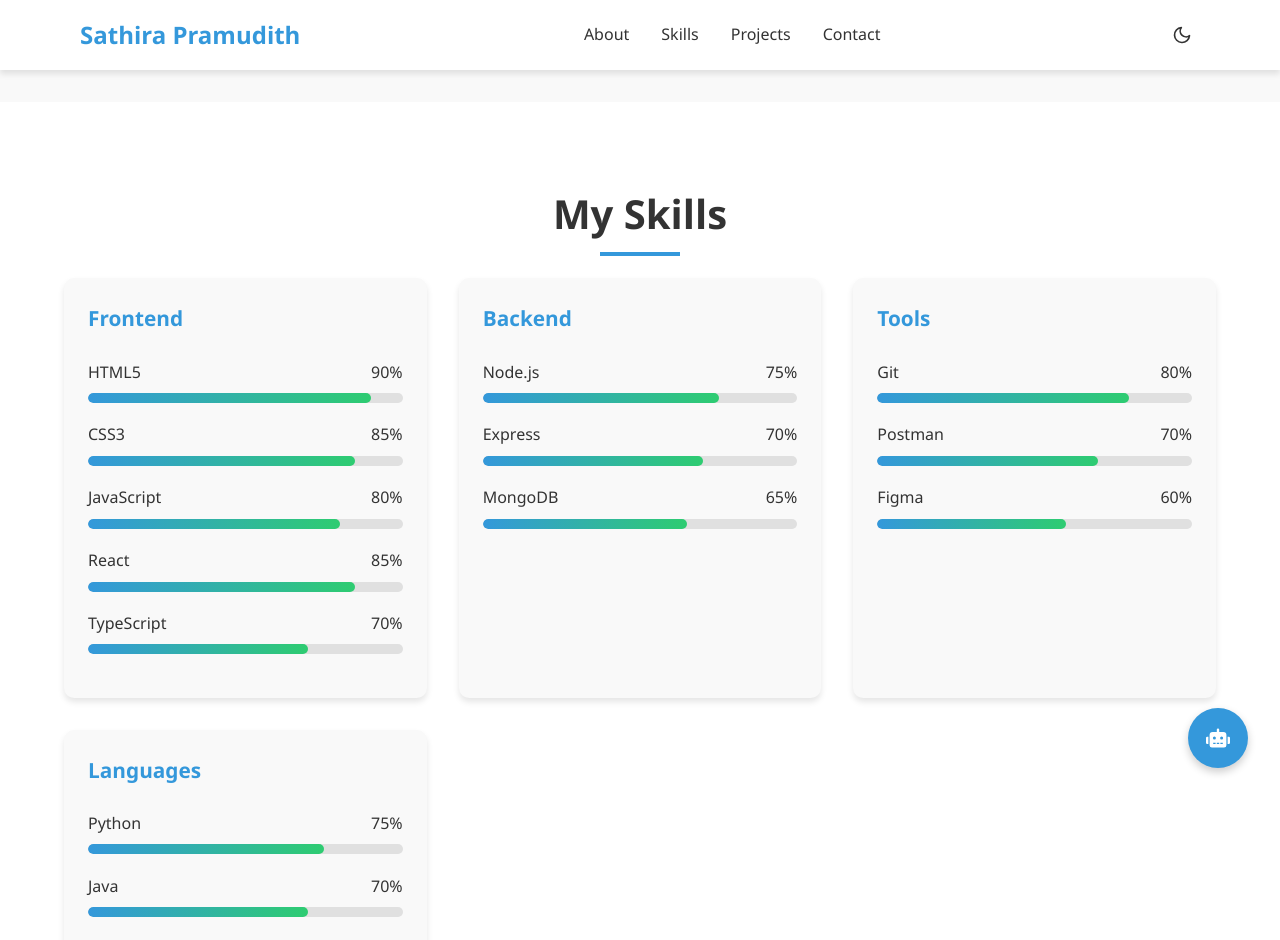
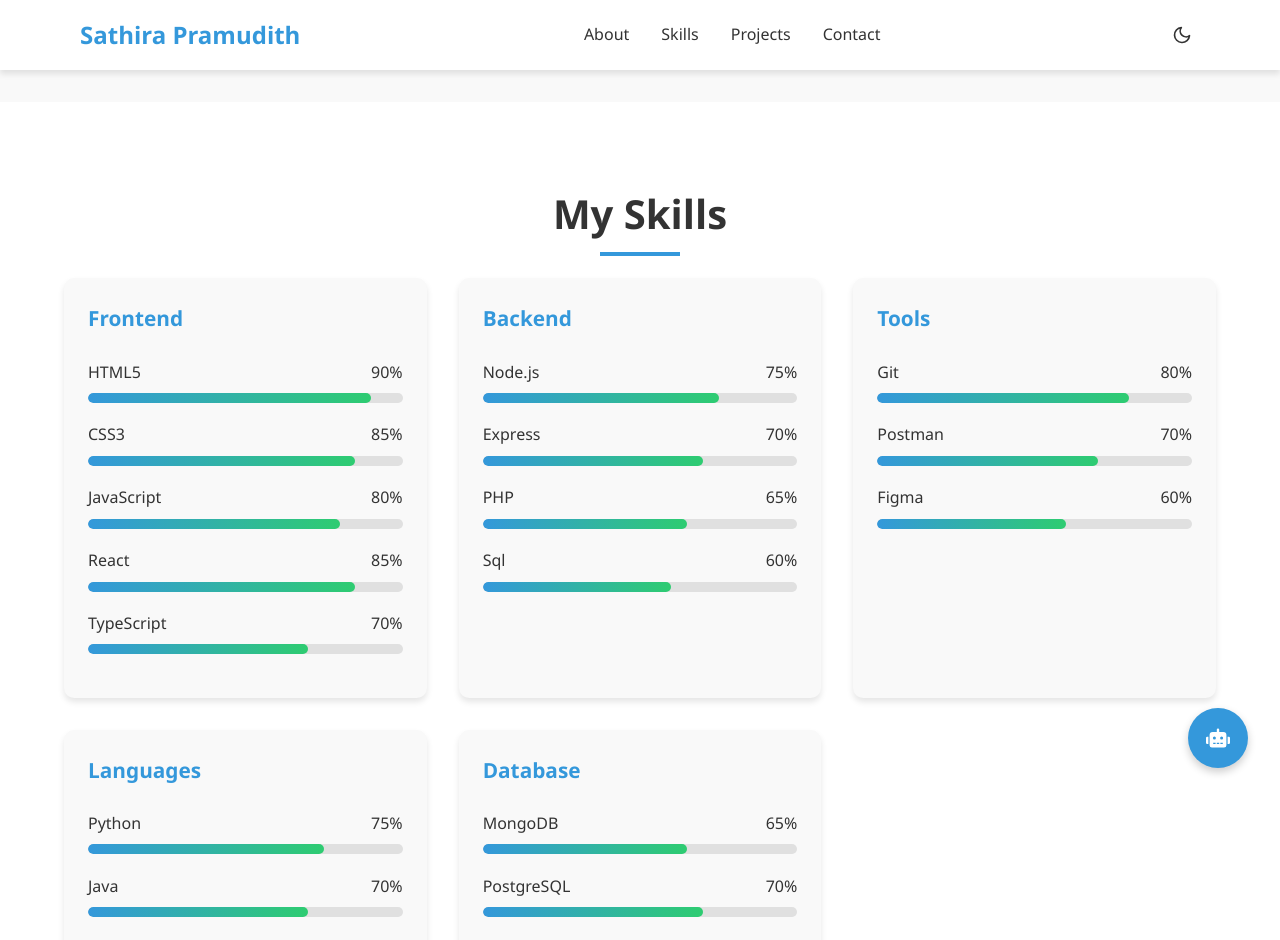
Before and after one commit to sathirapramudith123/portfolio, a React (Create React App) app in the folder portfolio/: page /skills in a window 1280 px wide. Shown: the top 940 px of the page. Built offline with nearby package versions, Linux system fonts and the light colour scheme.

Commit message:
add a skill data

```diff
--- a/portfolio/src/data/skills.js
+++ b/portfolio/src/data/skills.js
@@ -14,7 +14,8 @@ export const skills = [
     items: [
       { name: "Node.js", level: 75 },
       { name: "Express", level: 70 },
-      { name: "MongoDB", level: 65 }
+      { name: "PHP", level: 65 },
+      { name: "Sql", level: 60 }
     ]
   },
   {
@@ -32,5 +33,13 @@ export const skills = [
       { name: "Java", level: 70 },
       { name: "C++", level: 65 }
     ]
+  },
+  {
+    category: "Database",
+    items: [
+      { name: "MongoDB", level: 65 },
+      { name: "PostgreSQL", level: 70 },
+      { name: "MySQL", level: 75 }
+    ]
   }
 ];
```
